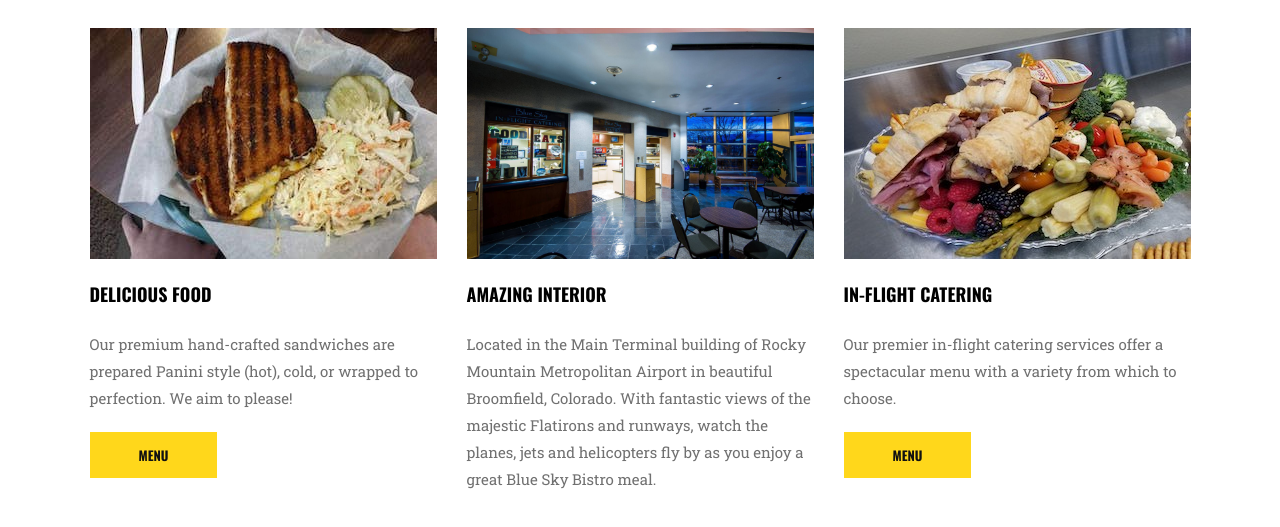
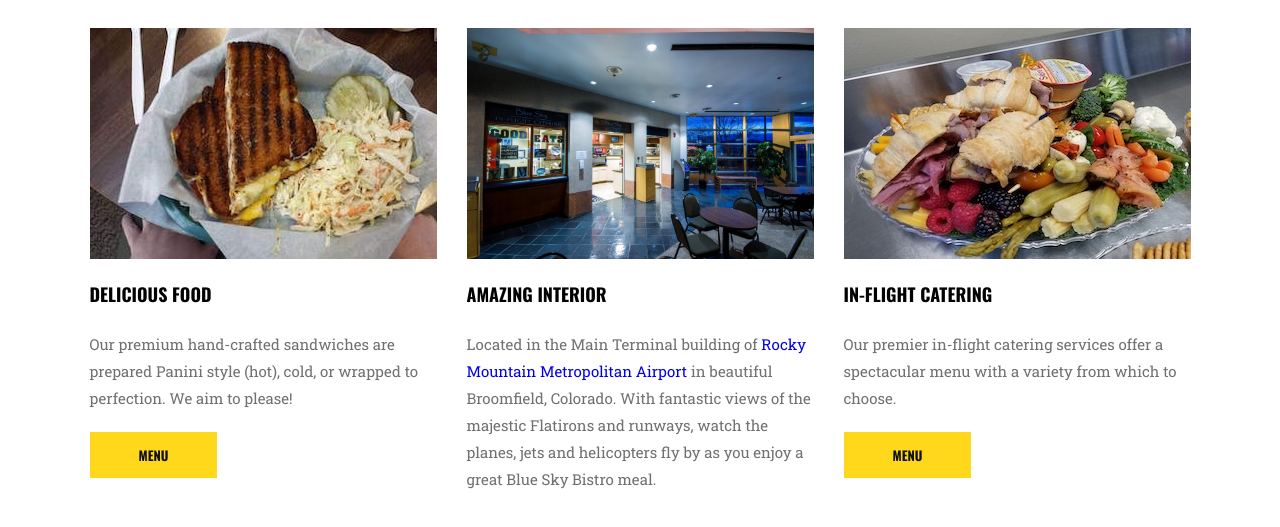
Before and after one commit to smh7210/blue-sky-bistro, a plain HTML site: page index.html in a window 1280 px wide. Shown: the part 670-1197 px from the top of the page. Drawn offline with nearby package versions, Linux system fonts and the light colour scheme.

Commit message:
fixed font-size for global h2 fixed font size for features__heading added a link for the airport

```diff
--- a/assets/css/styles.css
+++ b/assets/css/styles.css
@@ -37,7 +37,7 @@ h1 {
 }
 
 h2 {
-  font-size: 18px;
+  font-size: 30px;
   line-height: 1.75em;
   text-transform: uppercase;
   font-weight: 700;
@@ -204,3 +204,7 @@ h4 {
   line-height: 27px;
   font-size: 15px;
 }
+
+.features__heading {
+  font-size: 18px;
+}
--- a/index.html
+++ b/index.html
@@ -222,11 +222,11 @@
             />
             <h2 class="features__heading">Amazing Interior</h2>
             <p class="features__description">
-              Located in the Main Terminal building of Rocky Mountain
-              Metropolitan Airport in beautiful Broomfield, Colorado. With
-              fantastic views of the majestic Flatirons and runways, watch the
-              planes, jets and helicopters fly by as you enjoy a great Blue Sky
-              Bistro meal.
+              Located in the Main Terminal building of
+              <a href="#">Rocky Mountain Metropolitan Airport</a> in beautiful
+              Broomfield, Colorado. With fantastic views of the majestic
+              Flatirons and runways, watch the planes, jets and helicopters fly
+              by as you enjoy a great Blue Sky Bistro meal.
             </p>
           </div>
           <div class="features__item">
```
